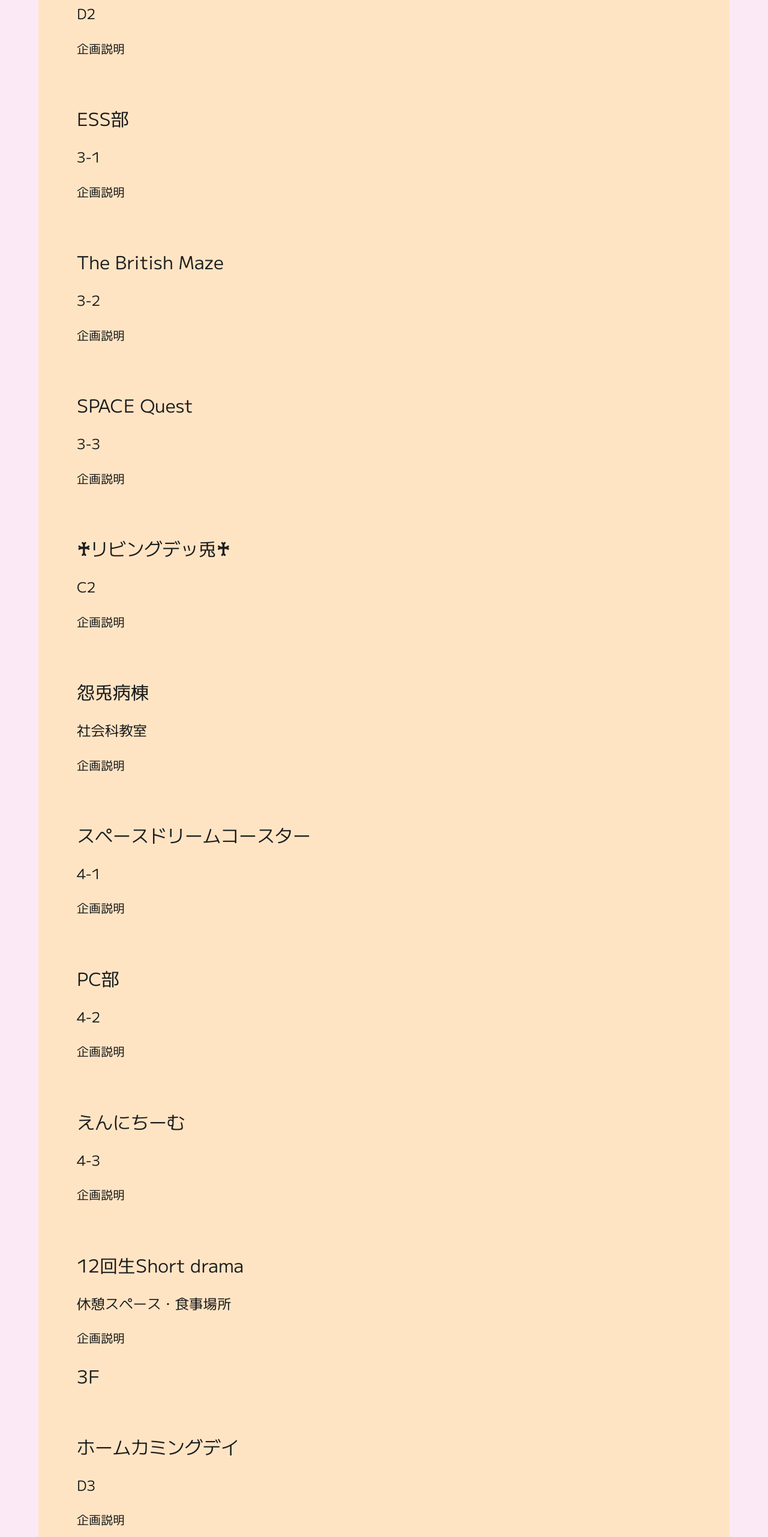
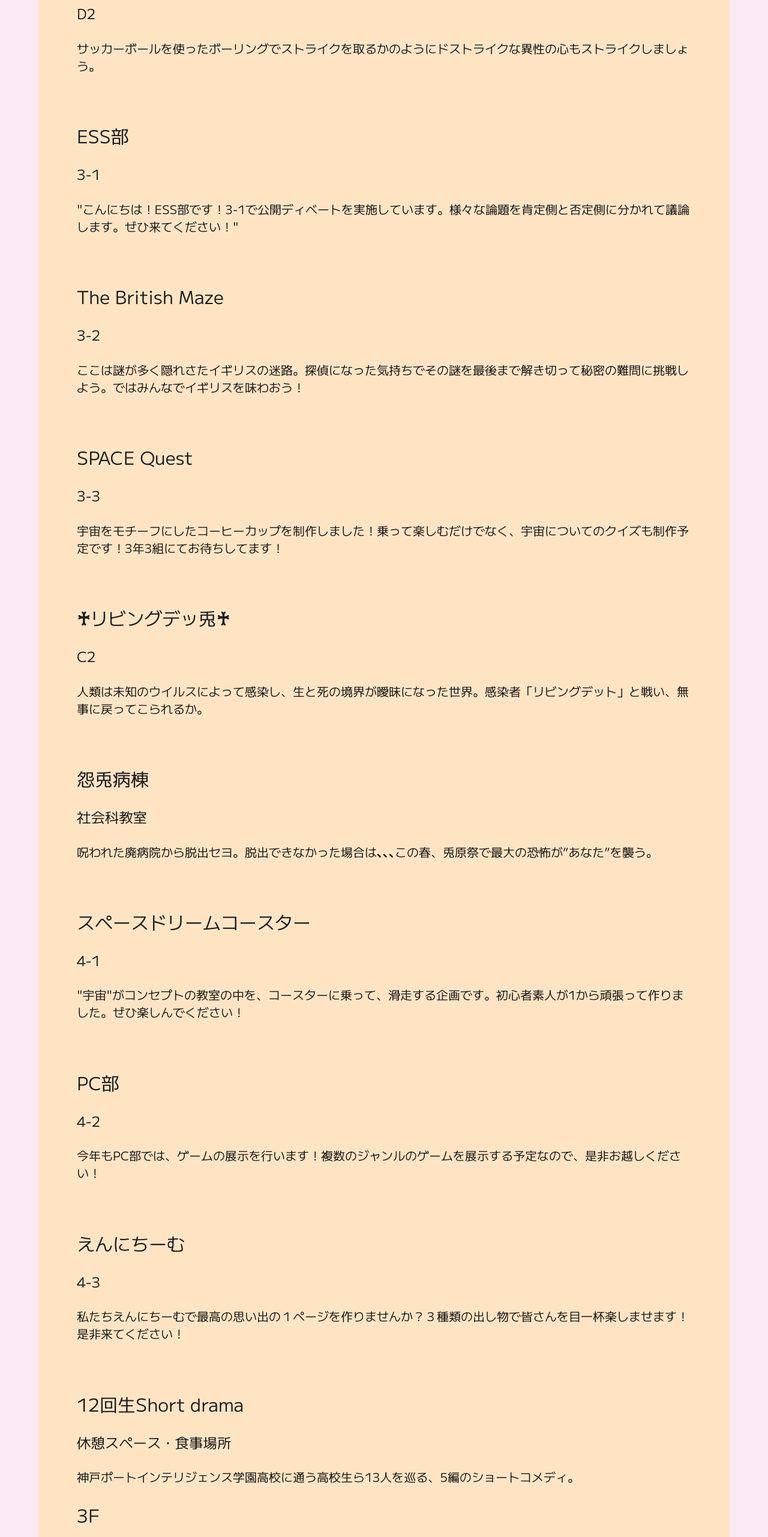
Before and after one commit to TogensaiICT/togensai.jp, a SvelteKit app: page /projects in a window 1280 px wide. Shown: the part 3108-5671 px from the top of the page at 60% size. Built offline with nearby package versions, Linux system fonts and the light colour scheme; a web font is replaced by a local one.

Commit message:
Update +page.svelte
画像未挿入

```diff
--- a/src/routes/projects/+page.svelte
+++ b/src/routes/projects/+page.svelte
@@ -71,110 +71,110 @@
             <img src="" alt="">
             <h2>わたしたちのボウリング</h2>
             <h3>D2</h3>
-            <h4>企画説明</h4>
+            <h4>サッカーボールを使ったボーリングでストライクを取るかのようにドストライクな異性の心もストライクしましょう。</h4>
         </div>
         <div class="projects">
             <img src="" alt="">
             <h2>ESS部</h2>
             <h3>3-1</h3>
-            <h4>企画説明</h4>
+            <h4>"こんにちは！ESS部です！3-1で公開ディベートを実施しています。様々な論題を肯定側と否定側に分かれて議論します。ぜひ来てください！"</h4>
         </div>
         <div class="projects">
             <img src="" alt="">
             <h2>The British Maze</h2>
             <h3>3-2</h3>
-            <h4>企画説明</h4>
+            <h4>ここは謎が多く隠れさたイギリスの迷路。探偵になった気持ちでその謎を最後まで解き切って秘密の難問に挑戦しよう。ではみんなでイギリスを味わおう！</h4>
         </div>
         <div class="projects">
             <img src="" alt="">
             <h2>SPACE Quest</h2>
             <h3>3-3</h3>
-            <h4>企画説明</h4>
+            <h4>宇宙をモチーフにしたコーヒーカップを制作しました！乗って楽しむだけでなく、宇宙についてのクイズも制作予定です！3年3組にてお待ちしてます！</h4>
         </div>
         <div class="projects">
             <img src="" alt="">
             <h2>♰リビングデッ兎♰</h2>
             <h3>C2</h3>
-            <h4>企画説明</h4>
+            <h4>人類は未知のウイルスによって感染し、生と死の境界が曖昧になった世界。感染者「リビングデット」と戦い、無事に戻ってこられるか。</h4>
         </div>
         <div class="projects">
             <img src="" alt="">
             <h2>怨兎病棟</h2>
             <h3>社会科教室</h3>
-            <h4>企画説明</h4>
+            <h4>呪われた廃病院から脱出セヨ。脱出できなかった場合は､､､この春、兎原祭で最大の恐怖が”あなた”を襲う。</h4>
         </div>
         <div class="projects">
             <img src="" alt="">
             <h2>スペースドリームコースター</h2>
             <h3>4-1</h3>
-            <h4>企画説明</h4>
+            <h4>"宇宙"がコンセプトの教室の中を、コースターに乗って、滑走する企画です。初心者素人が1から頑張って作りました。ぜひ楽しんでください！</h4>
         </div>
         <div class="projects">
             <img src="" alt="">
             <h2>PC部</h2>
             <h3>4-2</h3>
-            <h4>企画説明</h4>
+            <h4>今年もPC部では、ゲームの展示を行います！複数のジャンルのゲームを展示する予定なので、是非お越しください！</h4>
         </div>
         <div class="projects">
             <img src="" alt="">
             <h2>えんにちーむ</h2>
             <h3>4-3</h3>
-            <h4>企画説明</h4>
+            <h4>私たちえんにちーむで最高の思い出の１ページを作りませんか？３種類の出し物で皆さんを目一杯楽しませます！是非来てください！</h4>
         </div>
         <div class="projects">
             <img src="" alt="">
             <h2>12回生Short drama</h2>
             <h3>休憩スペース・食事場所</h3>
-            <h4>企画説明</h4>
+            <h4>神戸ポートインテリジェンス学園高校に通う高校生ら13人を巡る、5編のショートコメディ。</h4>
         </div>
         <h1>3F</h1>
         <div class="projects">
             <img src="" alt="">
             <h2>ホームカミングデイ</h2>
             <h3>D3</h3>
-            <h4>企画説明</h4>
+            <h4>卒業生が想い出話に花を咲かせながら、中等生だった頃を懐かしく振り返ることのできる空間を提供します！在校生、先生方も是非お越しください。</h4>
         </div>
         <div class="projects">
             <img src="" alt="">
             <h2>とげリーグ</h2>
             <h3>5-1</h3>
-            <h4>企画説明</h4>
+            <h4>某人気番組のクイズが兎原祭に登場！？あの番組をオマージュした３種類のクイズに挑戦し、己が知識で迫りくる問題を打ち破れ！</h4>
         </div>
         <div class="projects">
             <img src="" alt="">
             <h2>疑似ゲームセンター</h2>
             <h3>5-3</h3>
-            <h4>企画説明</h4>
+            <h4>この企画では、クレーンゲームやプリクラなど、まるで本物のような出し物がたくさんあります！あるのでぜひきてください！</h4>
         </div>
         <div class="projects">
             <img src="" alt="">
             <h2>家庭科・家庭科研究部</h2>
             <h3>面談室</h3>
-            <h4>企画説明</h4>
+            <h4>昨年度に授業、部活動中に製作した作品を展示します。</h4>
         </div>
         <div class="projects">
             <img src="" alt="">
             <h2>君と千尋の謎隠し</h2>
             <h3>6-1</h3>
-            <h4>企画説明</h4>
+            <h4>この企画は、千と千尋の神隠しがテーマのミッションゲーム！謎解き、宝探しにミニゲーム…世界観も味わいながら楽しむのあり！6−1で待ってます！</h4>
         </div>
         <div class="projects">
             <img src="" alt="">
             <h2>うばら読書会</h2>
             <h3>6-2</h3>
-            <h4>企画説明</h4>
+            <h4>6年2組の教室に，うさぎ神社出現。合格祈願したら、おみくじひいて縁日で楽しんで。先着100名kuお守りプレゼント。</h4>
         </div>
         <div class="projects">
             <img src="" alt="">
             <h2>カジノ・テルゴ7号店</h2>
             <h3>6-3</h3>
-            <h4>企画説明</h4>
+            <h4>新たに開店した神愛グループのカジノ・テルゴ7号店。一見ただのカジノだが、実は･･･</h4>
         </div>
         <div class="projects">
             <img src="" alt="">
             <h2>変な美術館</h2>
             <h3>E3</h3>
-            <h4>企画説明</h4>
+            <h4>あなたはこの美術館の異常さがわかりますか？館内そこかしこに”奇妙な違和感”が存在しその違和感が重なりやがて信じがたい事実に結びつくのです。</h4>
         </div>
     </Paper>
 </main>
```
